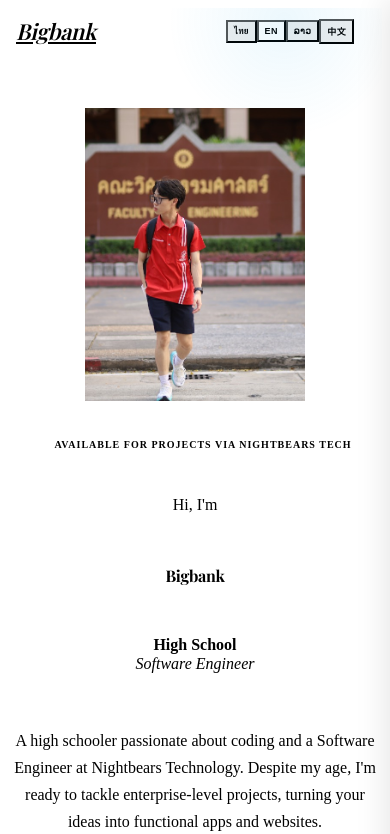
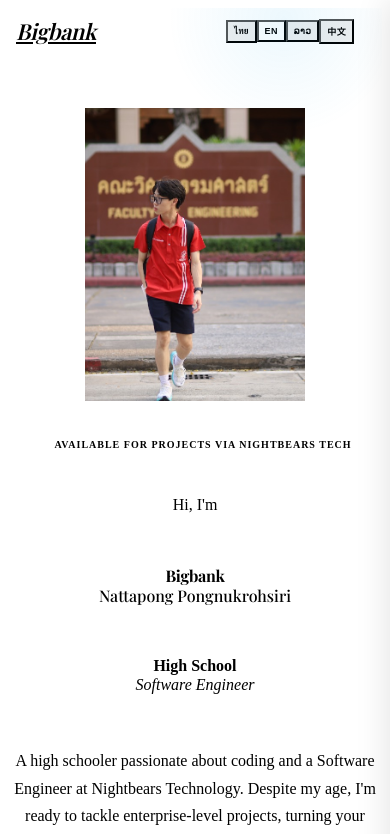
Before and after one commit to DARWINZY/bigbank-personal-web, a Next.js app: page /en in a window 390 px wide. Shown: the top 834 px of the page. Built offline with nearby package versions, Linux system fonts and the light colour scheme; a web font is replaced by a local one.

Commit message:
Fix typo in Lao translation for full name

```diff
--- a/src/components/sections/HeroSection.tsx
+++ b/src/components/sections/HeroSection.tsx
@@ -53,6 +53,7 @@ export default function HeroSection() {
             transition={{ duration: 0.6, delay: 0.4 }}
           >
             <span className={styles.heroNameAccent}>{t('name')}</span>
+            <div className={styles.heroFullName}>{t('fullName')}</div>
           </motion.h1>
 
           <motion.div
--- a/src/messages/en.json
+++ b/src/messages/en.json
@@ -16,6 +16,7 @@
     "badge": "Available for Projects via Nightbears Tech",
     "greeting": "Hi, I'm",
     "name": "Bigbank",
+    "fullName": "Nattapong Pongnukrohsiri",
     "tagline1": "High School",
     "tagline2": "Software Engineer",
     "description": "A high schooler passionate about coding and a Software Engineer at Nightbears Technology. Despite my age, I'm ready to tackle enterprise-level projects, turning your ideas into functional apps and websites.",
--- a/src/messages/lo.json
+++ b/src/messages/lo.json
@@ -15,6 +15,7 @@
     "badge": "ຮັບພັດທະນາຊອບແວຜ່ານ Nightbears Tech",
     "greeting": "ສະບາຍດີ ຂ້ອຍແມ່ນ",
     "name": "ບິກແບ້ງ",
+    "fullName": "ນັດທະພົງ ພົງນຸເຄາະສິຣິ",
     "tagline1": "High School",
     "tagline2": "Software Engineer",
     "description": "ນັກຮຽນມັດທະຍົມທີ່ມີແພສຊັນດ້ານການຂຽນໂປຣແກຣມ ແລະເປັນ Software Engineer ທີ່ Nightbears Technology ເຖິງຈະອາຍຸນ້ອຍ ແຕ່ພ້ອມລຸຍໂປຣເຈັກລະດັບ Enterprise ສ້າງສັນໄອເດຍຂອງທ່ານໃຫ້ເປັນແອັບພລິເຄຊັນ ແລະເວັບໄຊທ໌ທີ່ໃຊ້ງານໄດ້ຈິງ",
--- a/src/messages/th.json
+++ b/src/messages/th.json
@@ -16,6 +16,7 @@
     "badge": "รับพัฒนาซอฟต์แวร์ผ่าน Nightbears Tech",
     "greeting": "สวัสดีครับ ผม",
     "name": "บิ๊กแบงค์",
+    "fullName": "ณัฐพงษ์ พงษ์นุเคราะห์ศิริ",
     "tagline1": "High School",
     "tagline2": "Software Engineer",
     "description": "นักเรียนมัธยมที่มีแพสชันด้านการเขียนโปรแกรม และเป็น Software Engineer ที่ Nightbears Technology แม้จะอายุน้อย แต่พร้อมลุยโปรเจกต์ระดับ Enterprise สร้างสรรค์ไอเดียของคุณให้เป็นแอปพลิเคชันและเว็บไซต์ที่ใช้งานได้จริง",
--- a/src/messages/zh.json
+++ b/src/messages/zh.json
@@ -15,6 +15,7 @@
     "badge": "可通过 Nightbears Tech 承接项目",
     "greeting": "你好，我是",
     "name": "Bigbank",
+    "fullName": "纳塔蓬·蓬努克罗西里",
     "tagline1": "High School",
     "tagline2": "Software Engineer",
     "description": "一名热爱编程的高中生，同时也是 Nightbears Technology 的软件工程师。尽管我年纪不大，但我已经准备好迎接企业级项目的挑战，将您的想法转化为功能强大的应用程序和网站。",
--- a/src/styles/hero.module.css
+++ b/src/styles/hero.module.css
@@ -111,6 +111,15 @@
 
 .heroNameAccent {
   color: var(--color-accent);
+}
+
+.heroFullName {
+  font-family: var(--font-sans);
+  font-size: var(--text-2xl);
+  font-weight: 500;
+  color: var(--color-text-secondary);
+  margin-top: 4px;
+  letter-spacing: normal;
 }
 
 .heroTagline {
@@ -250,6 +259,10 @@
     font-size: var(--text-5xl);
   }
 
+  .heroFullName {
+    font-size: var(--text-xl);
+  }
+
   .heroTagline {
     font-size: var(--text-2xl);
   }
@@ -283,6 +296,10 @@
 
   .heroName {
     font-size: var(--text-3xl);
+  }
+
+  .heroFullName {
+    font-size: var(--text-lg);
   }
 
   .heroTagline {
```
